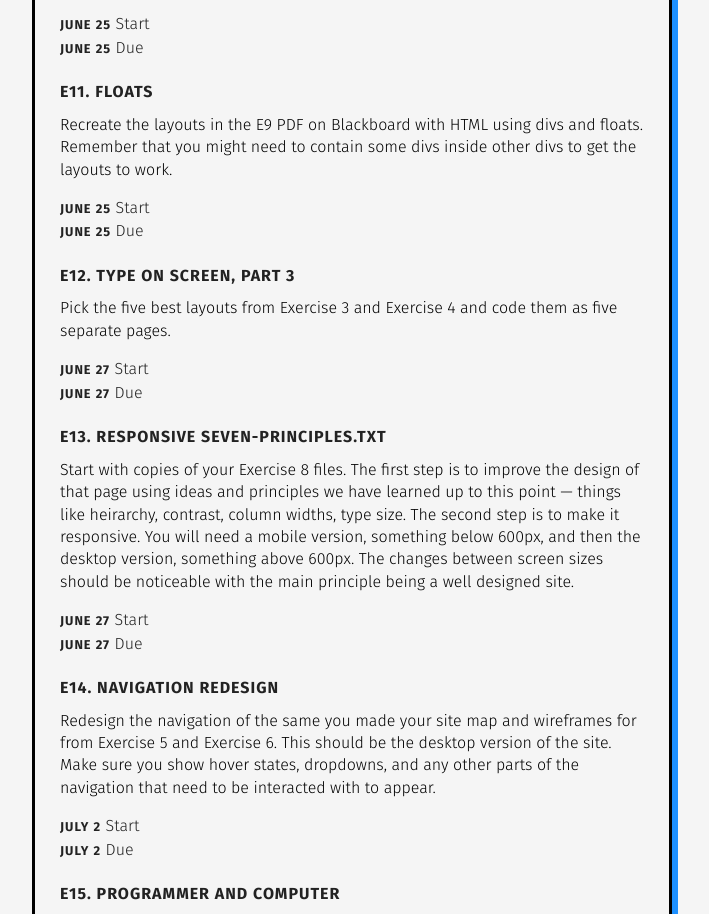
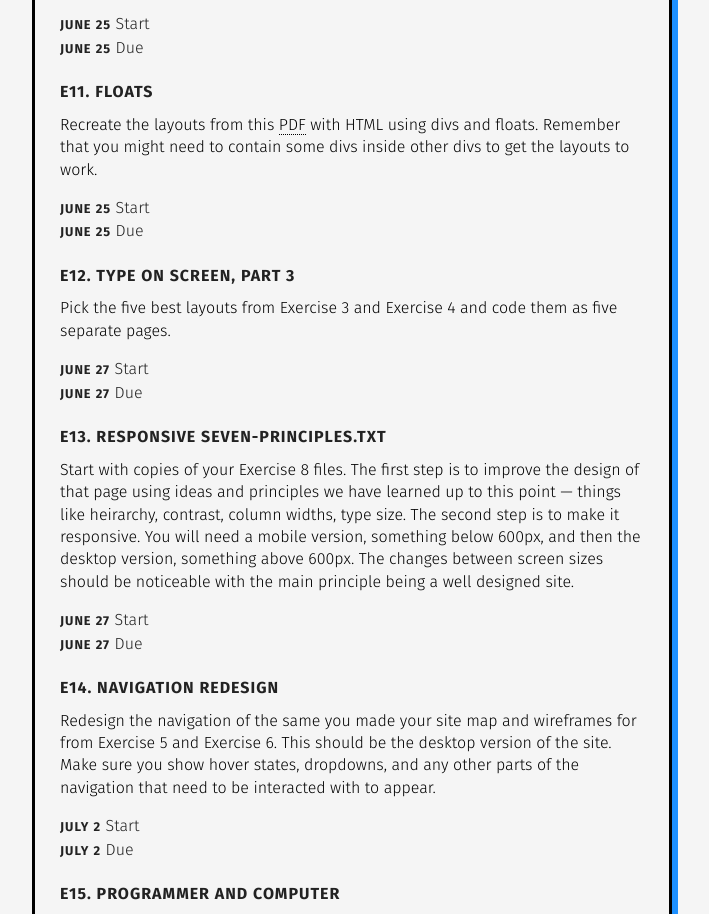
Before and after one commit to gmu-gd/web19-summer, a plain HTML site: page projects/index.html in a window 1280 px wide. Shown: the part 2593-3507 px from the top of the page, without its empty margins (288-997 px from the left). Drawn offline with nearby package versions, Linux system fonts and the light colour scheme.

Commit message:
Update index.html

```diff
--- a/projects/index.html
+++ b/projects/index.html
@@ -103,7 +103,7 @@
           <li><strong>June 25</strong> Due</li>
         </ul>
         <h4>E11. Floats</h4>
-        <p>Recreate the layouts in the E9 PDF on Blackboard with HTML using divs and floats. Remember that you might need to contain some divs inside other divs to get the layouts to work.</p>
+        <p>Recreate the layouts from this <a href="https://www.dropbox.com/s/ynfc1kwhwuybkuu/E11.pdf?dl=0">PDF</a> with HTML using divs and floats. Remember that you might need to contain some divs inside other divs to get the layouts to work.</p>
         <ul>
           <li><strong>June 25</strong> Start</li>
           <li><strong>June 25</strong> Due</li>
```
